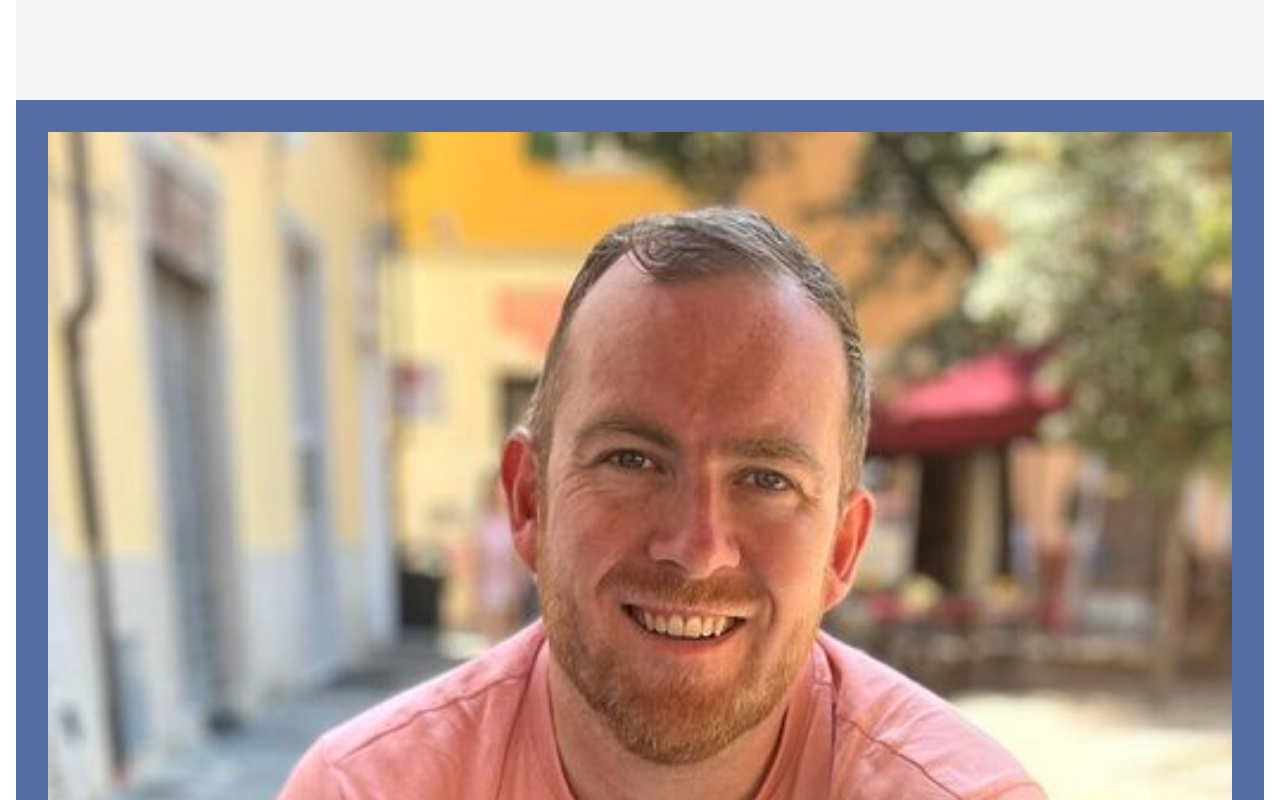
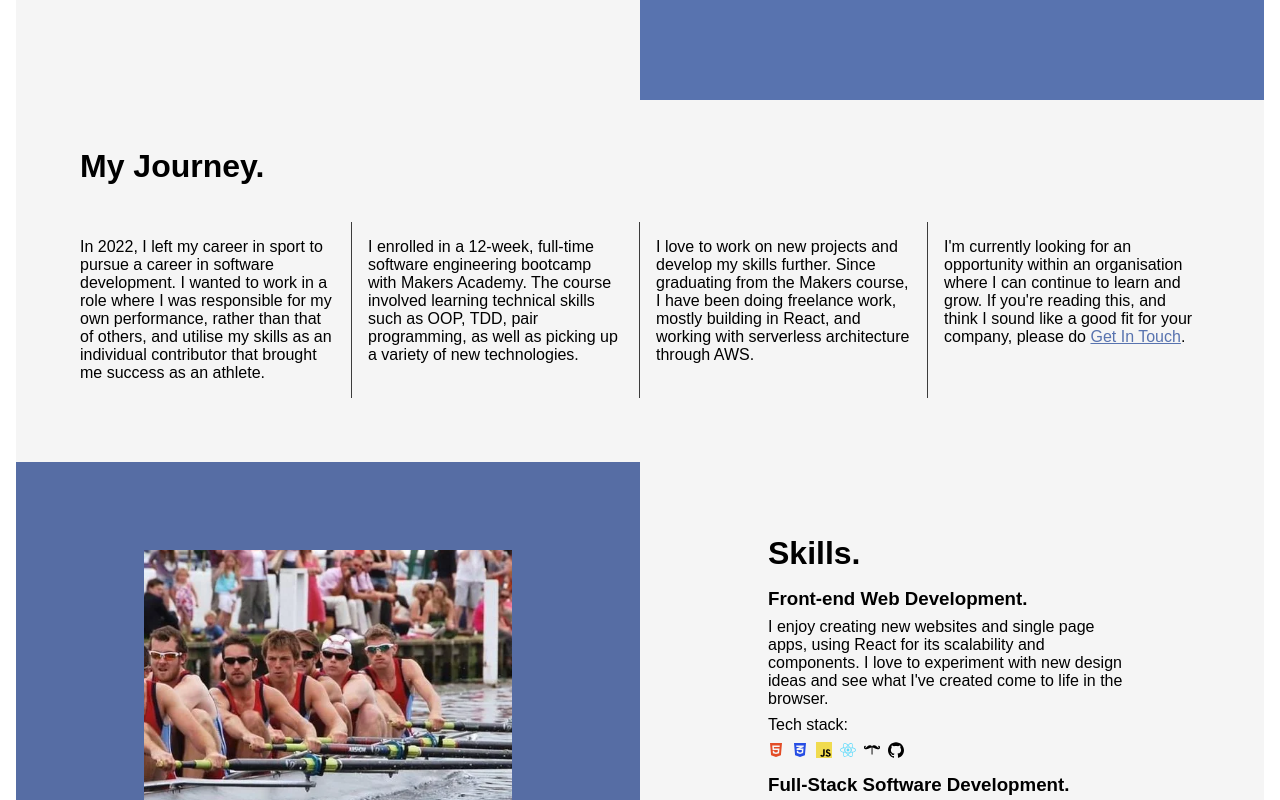
Before and after one commit to davekempsell/davedotcom, a React (Create React App) app: page /about in a window 1280 px wide. Shown: the part 1500-2300 px from the top of the page. Built offline with nearby package versions, Linux system fonts and the light colour scheme; the HTML template or start-up script is replaced by a standard one.

Commit message:
about and contact pages styled for desktop and mobile view

```diff
--- a/src/App.css
+++ b/src/App.css
@@ -7,6 +7,7 @@
   --secondary-color: rgba(125, 36, 14);
   --tertiary-color: rgba(103, 125, 14, 0.7);
   --light-grey: rgb(245,245,245);
+  --alt-blue: rgb(88, 115, 175);
   --border-color: rgb(60, 60, 60);
 }
 
@@ -530,21 +531,62 @@ h3, h4, h5, h6, a, p, span, li {
   background-color: black;
 }
 
-#about-get-in-touch {
-  display: flex;
-  flex-direction: column;
-  align-items: center;
-}
+@media (min-width: 481px) {
+  .about-me-container {
+    flex-direction: row;
+    flex-wrap: wrap;
+  }
 
-#about-get-in-touch > a {
-  text-decoration: none;
-  background-color: white;
-  background-color: var(--primary-color);
-  color: white;
-  margin-bottom: 2rem;
-  padding: 1rem;
-  border-radius: 10px;
-  width: fit-content;
+  .about-text-container {
+    width:50%;
+    padding: 2rem 10vw;
+  }
+
+  .image-wrapper {
+    width: 50%;
+    height: 100vh;
+    background-color: var(--alt-blue);
+  }
+
+  #profile-pic {
+    max-width: 40vw;
+    max-height: 40vw;
+  }
+
+  #henley-eight {
+    max-width: 40vw;
+    max-height: 20vw;
+  }
+
+  #my-journey {
+    width: 100%;
+    padding: 3rem;
+    justify-content: flex-start;
+    min-height: fit-content;
+  }
+
+  #my-journey > h1 {
+    padding: 0 1rem;
+  }
+
+  #my-journey-wrapper {
+    display: flex;
+  }
+
+  #my-journey-wrapper > p {
+    width: 25%;
+    margin: 1rem 0;
+    padding: 1rem;
+    border-right: solid 1px var(--border-color)
+  }
+
+  #my-journey-wrapper > p:last-child {
+    border: none;
+  }
+
+  #my-journey-wrapper > p > a {
+    color: var(--alt-blue)
+  }
 }
 
 /* Styling for navigation bar */
@@ -673,13 +715,14 @@ h3, h4, h5, h6, a, p, span, li {
   font-family: "Montserrat", sans-serif;
   font-weight: bolder;
   margin: 0;
-
 }
 
 .contact-detail {
   width: 100%;
   padding: 10px 0px;
-  border-top: 1px solid rgb(230,230,230)
+  border-top: 1px solid rgb(230,230,230);
+  color: black;
+  text-decoration: none;
 }
 
 .contact-detail:last-child {
@@ -693,6 +736,47 @@ h3, h4, h5, h6, a, p, span, li {
 .contact-detail > p {
   margin: 10px 0px;
   color: rgb(100,100,100)
+}
+
+@media (min-width: 481px) {
+  .contact-details-container {
+    padding: 10vw;
+    gap: 10vw;
+  }
+  .get-in-touch-wrapper {
+    width: 100%;
+    padding: none;
+  }
+
+  .get-in-touch-wrapper > h1 {
+    font-size: 64px;
+  }
+
+  #contact-details-wrapper {
+    display: flex;
+    justify-content: center;
+    width: 100%;
+  }
+
+  .contact-detail {
+    width: 30%;
+    border: none;
+    text-align: center;
+    border: none;
+    border-right: solid 1px rgb(230,230,230)
+  }
+
+  #desktop-view-number {
+    display: block;
+  }
+
+  #mobile-view-number {
+    display: none;
+  }
+
+  .contact-detail:last-child {
+    border: none;
+  }
 }
 
 /* Styling for footer component in mobile view */
@@ -818,6 +902,3 @@ h3, h4, h5, h6, a, p, span, li {
     min-height: 480px;
   }
 }
-
-@media (max-width: 480px) {
-}
--- a/src/components/About.js
+++ b/src/components/About.js
@@ -17,10 +17,12 @@ export default function About() {
       </div>
       <div className='about-text-container' id="my-journey">
         <h1>My Journey.</h1>
-        <p>In 2022, I left my career in sport to pursue a career in software development. I wanted to work in a role where I was responsible for my own performance, rather than that of others, and utilise my skills as an individual contributor that brought me success as an athlete.</p>
-        <p>I enrolled in a 12-week, full-time software engineering bootcamp with Makers Academy. The course involved learning technical skills such as OOP, TDD, pair programming, as well as picking up a variety of new technologies.</p>
-        <p>I love to work on new projects and develop my skills further. Since graduating from the Makers course, I have been doing freelance work, mostly building in React, and working with serverless architecture through AWS.</p>
-        <p>I'm currently looking for an opportunity within an organisation where I can continue to learn and grow. </p>
+        <div id="my-journey-wrapper">
+          <p>In 2022, I left my career in sport to pursue a career in software development. I wanted to work in a role where I was responsible for my own performance, rather than that of others, and utilise my skills as an individual contributor that brought me success as an athlete.</p>
+          <p>I enrolled in a 12-week, full-time software engineering bootcamp with Makers Academy. The course involved learning technical skills such as OOP, TDD, pair programming, as well as picking up a variety of new technologies.</p>
+          <p>I love to work on new projects and develop my skills further. Since graduating from the Makers course, I have been doing freelance work, mostly building in React, and working with serverless architecture through AWS.</p>
+          <p>I'm currently looking for an opportunity within an organisation where I can continue to learn and grow. If you're reading this, and think I sound like a good fit for your company, please do <a href="/contact" target="_blank" rel="noreferrer">Get In Touch</a>.</p>
+        </div>
       </div>
       <div className='about-text-container' id="sport-career">
         <div id="henley-eight" style={{ backgroundImage: `url(/images/henley-eight.webp)`}}/>
--- a/src/components/Contact.js
+++ b/src/components/Contact.js
@@ -1,5 +1,3 @@
-import FullPageHeader from "./FullPageHeader"
-
 export default function Contact() {
   return (
     <div className="contact-container">
@@ -8,17 +6,23 @@ export default function Contact() {
           <h1>Let's Work Together.</h1>
           <h1>Get In Touch.</h1>
         </div>
-        <div className="contact-detail">
+        <div id="contact-details-wrapper">
+          <a href="mailto: davekempsell87@gmail.com" target="_blank" rel="noreferrer" className="contact-detail">
             <h3>EMAIL ADDRESS</h3>
             <p>davekempsell87@gmail.com</p>
-        </div>
-        <div className="contact-detail">
+          </a>
+          <a href="tel: 07850422328" target="_blank" rel="noreferrer" className="contact-detail" id="mobile-view-number">
             <h3>PHONE NUMBER</h3>
             <p>07850 422328</p>
-        </div>
-        <div className="contact-detail">
+          </a>
+          <a href="tel: 07850422328" className="contact-detail" id="desktop-view-number">
+            <h3>PHONE NUMBER</h3>
+            <p>07850 422328</p>
+          </a>
+          <a href="https://www.google.com/maps/place/Bedford/@52.1390716,-0.5215378,12z/data=!3m1!4b1!4m5!3m4!1s0x4877b6c6c66c36cd:0x125df4c90cabaf30!8m2!3d52.1386394!4d-0.4667782" target="_blank" rel="noreferrer" className="contact-detail">
             <h3>MY ADDRESS</h3>
             <p>Bedford, UK.</p>
+          </a>
         </div>
       </div>
     </div>
--- a/src/components/NewNavBar.js
+++ b/src/components/NewNavBar.js
@@ -12,7 +12,7 @@ export default function NewNavBar() {
       <button id="nav-button" onClick={hidePopUp}>
         <NavLink id="nav-link" to={route} style={({isActive}) =>
             isActive
-            ?{color: 'var(--secondary-color)'}
+            ?{color: 'black'}
             :{color: 'white'}
           }>
             <h1>{title}.</h1>
@@ -30,7 +30,7 @@ export default function NewNavBar() {
         <div className='nav-links-container'>
           {navLink('/', 'HOME')}
           {navLink('/about', 'ABOUT')}
-          {navLink('/projects', 'PROJECTS')}
+          {navLink('/', 'PROJECTS')}
           {navLink('/contact', 'CONTACT')}
         </div>
       </div>
```
Lines whose indentation alone changed are shown as unchanged.
